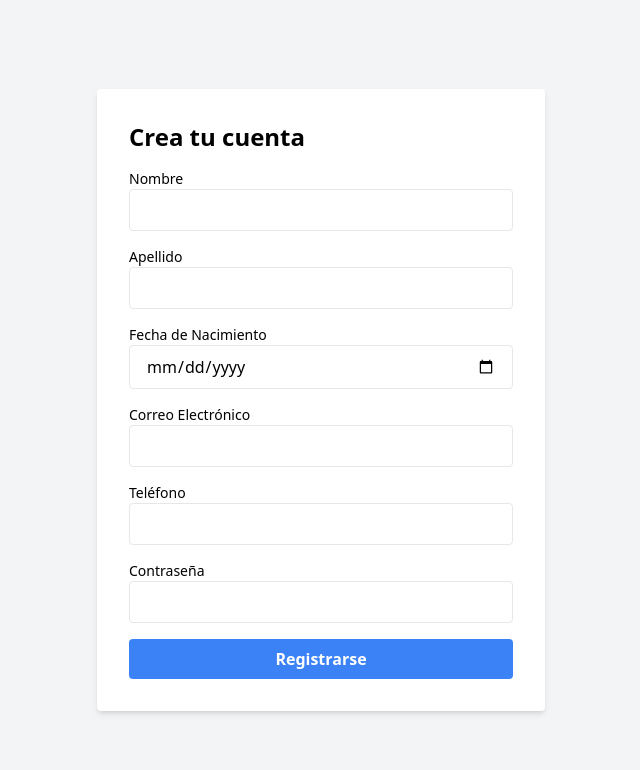
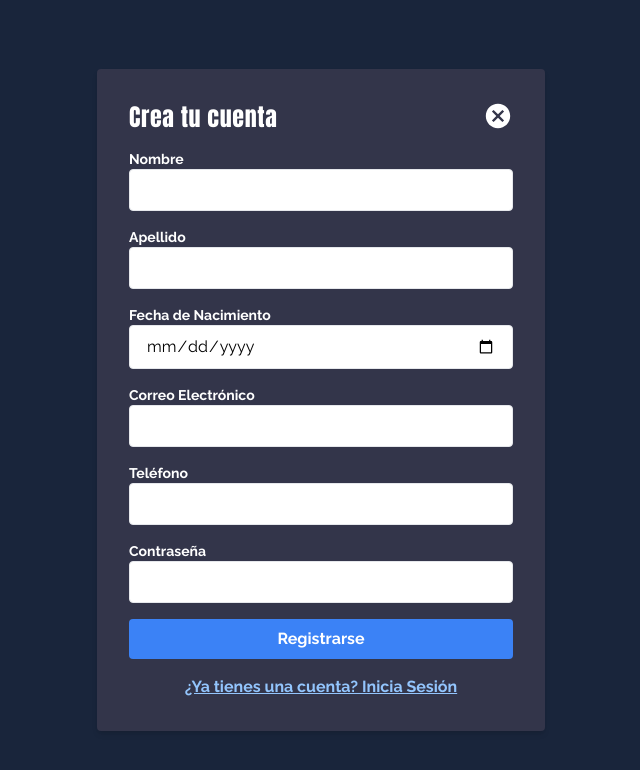
Before and after one commit to Darkyapper/alumnet, a React (Vite) app: page /sign-up in a window 1280 px wide. Shown: the top 770 px of the page, without its empty margins (319-959 px from the left). Built offline with nearby package versions, Linux system fonts and the light colour scheme.

Commit message:
refactor landing page and sign-up form styles for improved UI/UX

```diff
--- a/src/components/landingNavbar/LandingNavbar.jsx
+++ b/src/components/landingNavbar/LandingNavbar.jsx
@@ -10,7 +10,7 @@ function LandingNavbar() {
         </div>
 
         {/* Call-to-Action Button */}
-        <button className="raleway-font bg-white text-[#00032E] px-4 py-2 rounded-lg font-bold hover:bg-gray-100">
+        <button className="transition ease-in-out raleway-font bg-[#FFF1E6] text-[#00032E] px-4 py-2 rounded-lg font-bold hover:bg-[#EDDFD4] hover:scale-105">
           Iniciar Sesión
         </button>
       </div>
--- a/src/components/landingPage/LandingPage.jsx
+++ b/src/components/landingPage/LandingPage.jsx
@@ -27,10 +27,10 @@ function LandingPage() {
             Da un salto hacia el aprendizaje colaborativo y efectivo.
           </p>
           <div className="flex justify-center space-x-4">
-            <button className="bg-white text-[#00032E] px-6 py-3 rounded-lg font-bold hover:bg-gray-100" onClick={handleNavigateToSignUp}>
+            <button className="transition ease-in-out bg-[#FFF1E6] text-[#00032E] px-6 py-3 rounded-lg font-bold hover:bg-[#EDDFD4] hover:scale-105" onClick={handleNavigateToSignUp}>
               Registrate Ahora
             </button>
-            <button className="bg-[#E95F3C] text-white px-6 py-3 rounded-lg font-bold hover:bg-[#D95230]"  onClick={handleNavigateToLogin}>
+            <button className="transition ease-in-out bg-[#5C5EB2] text-[#FFF1E6] px-6 py-3 rounded-lg font-bold hover:bg-[#444699] hover:scale-105 "  onClick={handleNavigateToLogin}>
               Iniciar Sesión
             </button>
           </div>
@@ -40,7 +40,7 @@ function LandingPage() {
       {/* Features Section */}
       <section className="py-20">
         <div className="container mx-auto px-6">
-          <h2 className="text-4xl font-normal text-white anton-font text-center mb-10">¿Por qué elegir AlumNet?</h2>
+          <h2 className="text-4xl font-normal text-[#FFF1E6] anton-font text-center mb-10">¿Por qué elegir AlumNet?</h2>
           <div className="grid grid-cols-1 md:grid-cols-3 gap-6">
             <div className="bg-[#37B4F4] text-[#00032E] shadow-lg p-6 rounded-lg text-center">
               <FaChalkboardTeacher className="text-6xl mb-4 justify-self-center" />
@@ -86,7 +86,7 @@ function LandingPage() {
       {/* Intelligent Learning Section */}
       <section className="py-20">
         <div className="container mx-auto px-6">
-          <h2 className="text-4xl font-normal text-white anton-font text-center mb-10">
+          <h2 className="text-4xl font-normal text-[#FFF1E6] anton-font text-center mb-10">
             Aprendizaje Inteligente
           </h2>
           <div className="grid grid-cols-1 md:grid-cols-2 gap-6 items-center">
@@ -94,7 +94,7 @@ function LandingPage() {
               <SiOpenai className="text-9xl text-[#34B5F6]" />
             </div>
             <div>
-              <p className="text-lg raleway-font text-white">
+              <p className="text-lg raleway-font text-[#FFF1E6]">
                 Con nuestro modelo de IA, AlumNet personaliza el aprendizaje
                 para que cada estudiante pueda avanzar a su propio ritmo. La IA
                 analiza el progreso y adapta los recursos para maximizar el
@@ -128,11 +128,11 @@ function LandingPage() {
 
 
       {/* Call-to-Action Section */}
-      <section className="bg-blue-500 text-white py-20">
+      <section className="bg-blue-500 text-[#FFF1E6] py-20">
         <div className="container mx-auto text-center">
           <h2 className="text-4xl font-normal anton-font mb-4">¿Listo para unirte?</h2>
           <p className="text-lg mb-6 raleway-font">Regístrate ahora y empieza a crear, colaborar y aprender.</p>
-          <button className="raleway-font bg-white text-blue-500 px-6 py-3 rounded-lg font-bold hover:bg-gray-100" onClick={handleNavigateToSignUp}>
+          <button className="transition ease-in-out bg-[#5C5EB2] text-[#FFF1E6] px-6 py-3 rounded-lg font-bold hover:bg-[#444699] hover:scale-105" onClick={handleNavigateToSignUp}>
             Regístrate Gratis
           </button>
         </div>
--- a/src/components/signUpForm/SignUpForm.jsx
+++ b/src/components/signUpForm/SignUpForm.jsx
@@ -1,5 +1,7 @@
 import React, { useState } from "react";
 import { supabase } from "../supabase/supabaseClient";
+import { Link, useNavigate  } from "react-router-dom";
+import { IoMdCloseCircle } from "react-icons/io";
 import bcrypt from "bcryptjs";
 
 function SignUpForm() {
@@ -15,6 +17,12 @@ function SignUpForm() {
   const [loading, setLoading] = useState(false);
   const [error, setError] = useState(null);
   const [success, setSuccess] = useState(false);
+
+  const navigate = useNavigate();
+
+  const handleCloseForm = () => {
+    navigate("/");
+  };
 
   const handleChange = (e) => {
     const { name, value } = e.target;
@@ -40,7 +48,13 @@ function SignUpForm() {
       // Insertar el usuario en la tabla user_account
       const { error } = await supabase.from("user_account").insert([dataToSubmit]);
 
-      if (error) throw error;
+      if (error) {
+        // Manejar errores específicos
+        if (error.code === "23505" || error.message.includes("duplicate key value")) {
+          throw new Error("Parece que el correo que estás intentando registrar ya está usado.");
+        }
+        throw new Error("Estamos teniendo dificultades, inténtelo más tarde.");
+      }
 
       setSuccess(true);
       setFormData({
@@ -59,14 +73,21 @@ function SignUpForm() {
   };
 
   return (
-    <div className="bg-gray-100 min-h-screen flex items-center justify-center">
-      <div className="bg-white p-8 rounded shadow-md w-full max-w-md">
-        <h1 className="text-2xl font-bold mb-4">Crea tu cuenta</h1>
+    <div className="bg-[#19253B] min-h-screen flex items-center justify-center raleway-font">
+      <div
+        className={`bg-[#33354A] p-8 rounded shadow-md w-full max-w-md ${
+          loading ? "cursor-wait" : ""
+        }`}
+      >
+        <div>
+            <IoMdCloseCircle className="text-3xl text-white float-right cursor-pointer" onClick={handleCloseForm} />
+            <h1 className="text-2xl text-white font-normal mb-4 anton-font tracking-wide">Crea tu cuenta</h1>
+        </div>
         {error && <p className="text-red-500">{error}</p>}
         {success && <p className="text-green-500">¡Registro exitoso!</p>}
         <form onSubmit={handleSubmit} className="space-y-4">
           <div>
-            <label className="block text-sm font-medium">Nombre</label>
+            <label className="block text-sm font-bold text-white">Nombre</label>
             <input
               type="text"
               name="first_name"
@@ -77,7 +98,7 @@ function SignUpForm() {
             />
           </div>
           <div>
-            <label className="block text-sm font-medium">Apellido</label>
+            <label className="block text-sm font-bold text-white">Apellido</label>
             <input
               type="text"
               name="last_name"
@@ -88,7 +109,7 @@ function SignUpForm() {
             />
           </div>
           <div>
-            <label className="block text-sm font-medium">Fecha de Nacimiento</label>
+            <label className="block text-sm font-bold text-white">Fecha de Nacimiento</label>
             <input
               type="date"
               name="birth_date"
@@ -99,7 +120,7 @@ function SignUpForm() {
             />
           </div>
           <div>
-            <label className="block text-sm font-medium">Correo Electrónico</label>
+            <label className="block text-sm font-bold text-white">Correo Electrónico</label>
             <input
               type="email"
               name="email"
@@ -110,7 +131,7 @@ function SignUpForm() {
             />
           </div>
           <div>
-            <label className="block text-sm font-medium">Teléfono</label>
+            <label className="block text-sm font-bold text-white">Teléfono</label>
             <input
               type="tel"
               name="phone"
@@ -120,7 +141,7 @@ function SignUpForm() {
             />
           </div>
           <div>
-            <label className="block text-sm font-medium">Contraseña</label>
+            <label className="block text-sm font-bold text-white">Contraseña</label>
             <input
               type="password"
               name="password"
@@ -132,11 +153,18 @@ function SignUpForm() {
           </div>
           <button
             type="submit"
-            className="bg-blue-500 text-white px-4 py-2 rounded font-bold w-full hover:bg-blue-600"
+            className={`bg-blue-500 text-white px-4 py-2 rounded font-bold w-full hover:bg-blue-600 ${
+              loading ? "cursor-wait" : ""
+            }`}
             disabled={loading}
           >
             {loading ? "Registrando..." : "Registrarse"}
           </button>
+          <div className="text-center mt-4">
+            <p className="text-blue-300 font-bold cursor-pointer underline hover:text-blue-800">
+              ¿Ya tienes una cuenta? Inicia Sesión
+            </p>
+          </div>
         </form>
       </div>
     </div>
```
